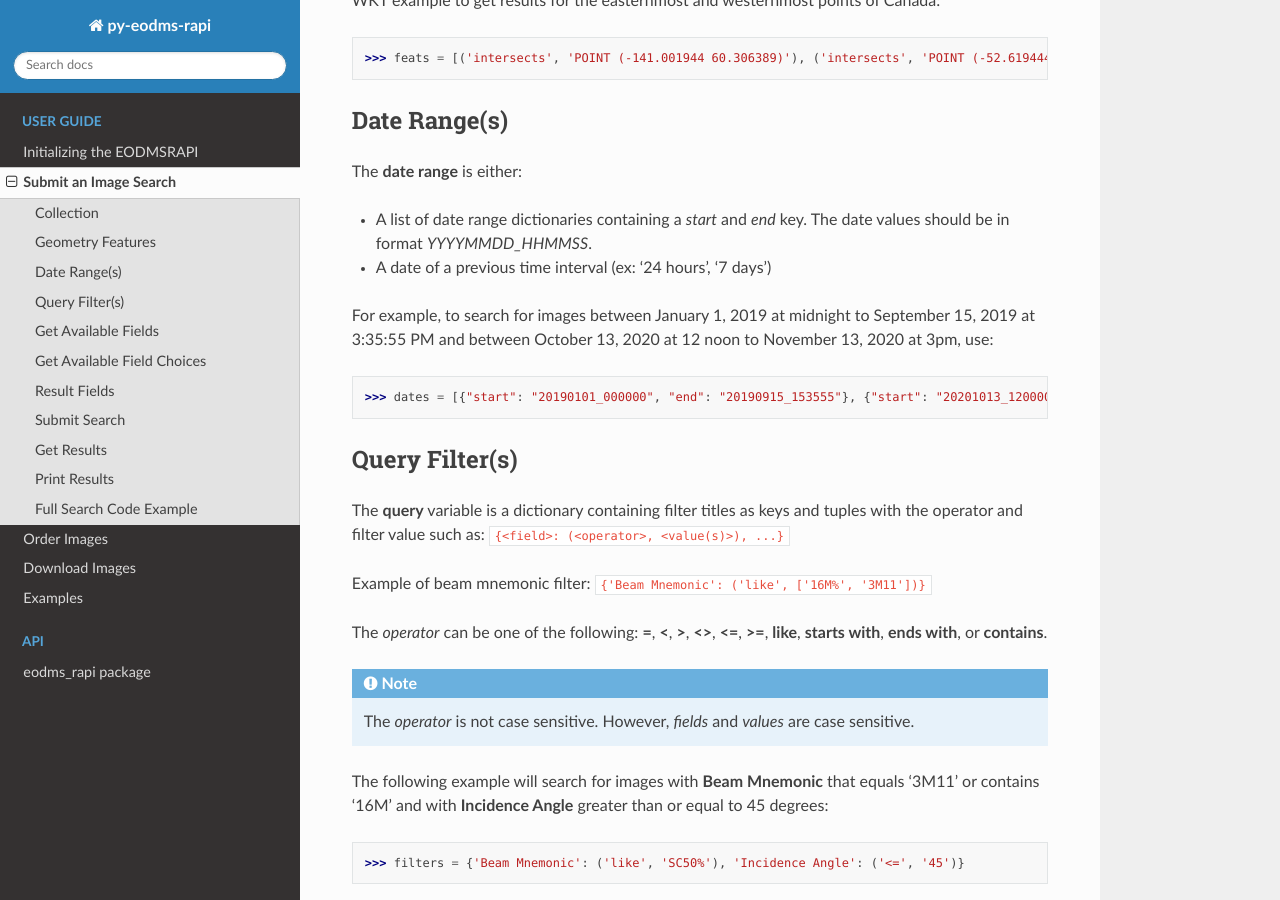
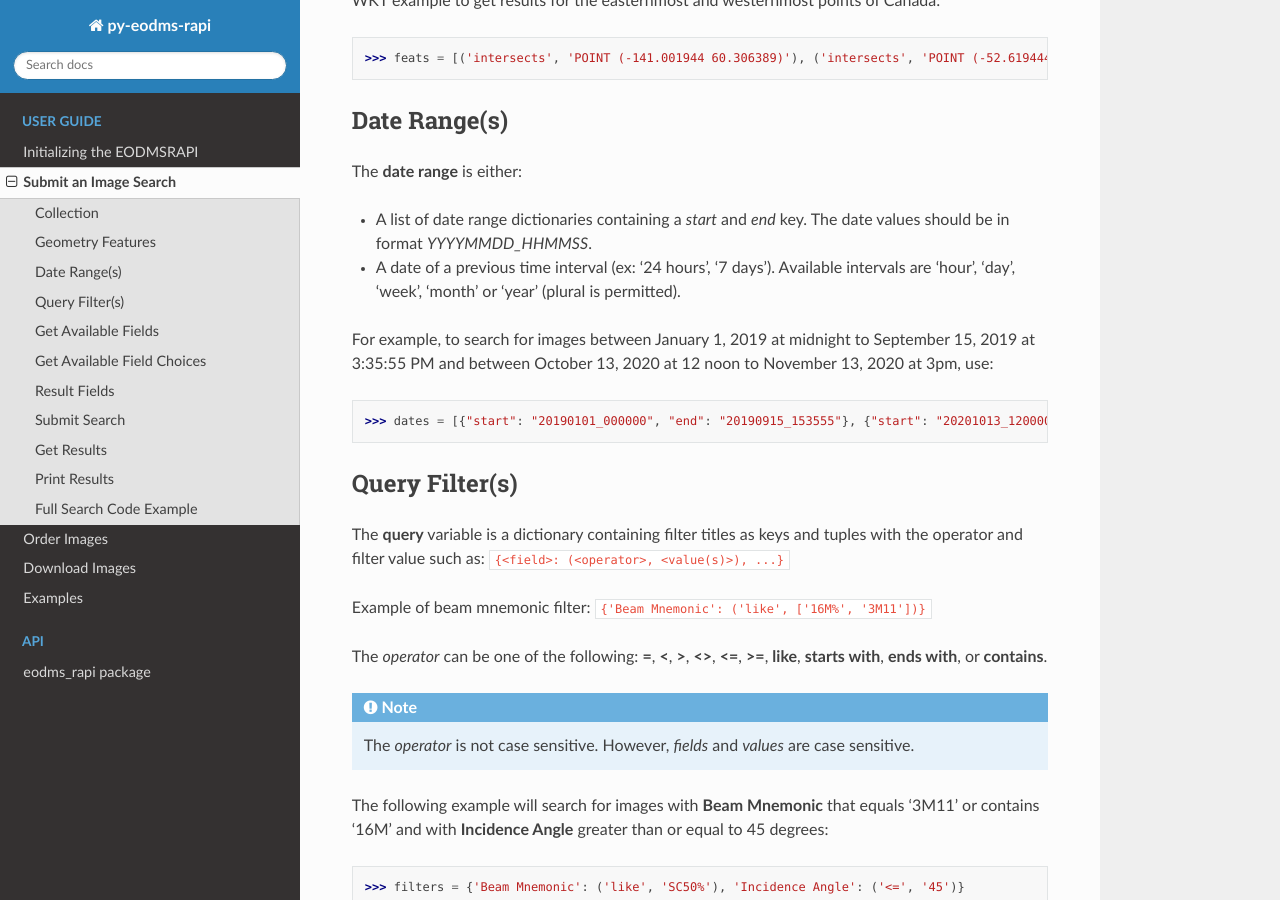
Before and after one commit to eodms-sgdot/py-eodms-rapi, a Sphinx documentation site: the page built from docs/search-rapi.rst, in a window 1280 px wide and 900 px high, scrolled down 1904 px. Built offline with Sphinx 7.4.7 and the Read the Docs theme 2.0.0, drawn with Linux system fonts in a browser that asks for light colours.

Commit message:
Docs Updated
	modified:   docs/search-rapi.rst

```diff
--- a/docs/search-rapi.rst
+++ b/docs/search-rapi.rst
@@ -90,7 +90,7 @@ Date Range(s)
 The **date range** is either:
 
 - A list of date range dictionaries containing a *start* and *end* key. The date values should be in format *YYYYMMDD_HHMMSS*.
-- A date of a previous time interval (ex: '24 hours', '7 days')
+- A date of a previous time interval (ex: '24 hours', '7 days'). Available intervals are 'hour', 'day', 'week', 'month' or 'year' (plural is permitted).
 
 For example, to search for images between January 1, 2019 at midnight to September 15, 2019 at 3:35:55 PM and between October 13, 2020 at 12 noon to November 13, 2020 at 3pm, use:
 
```
